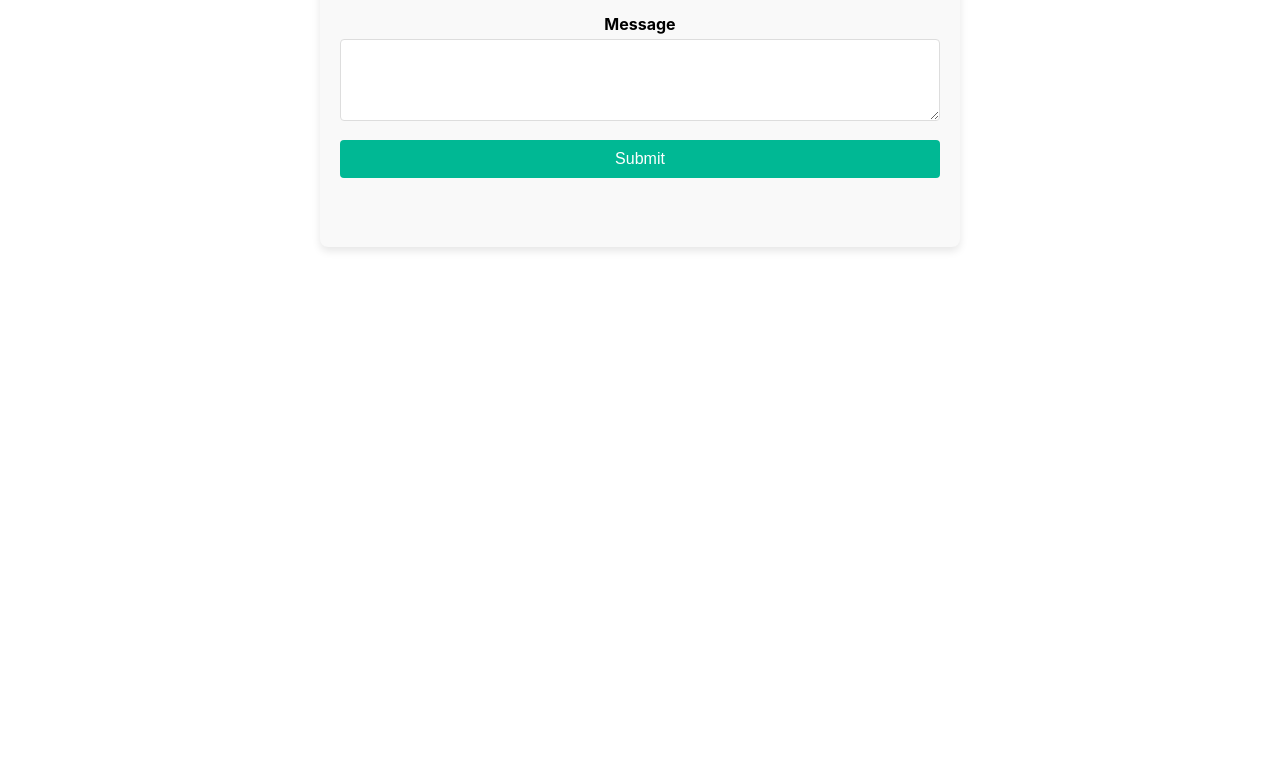
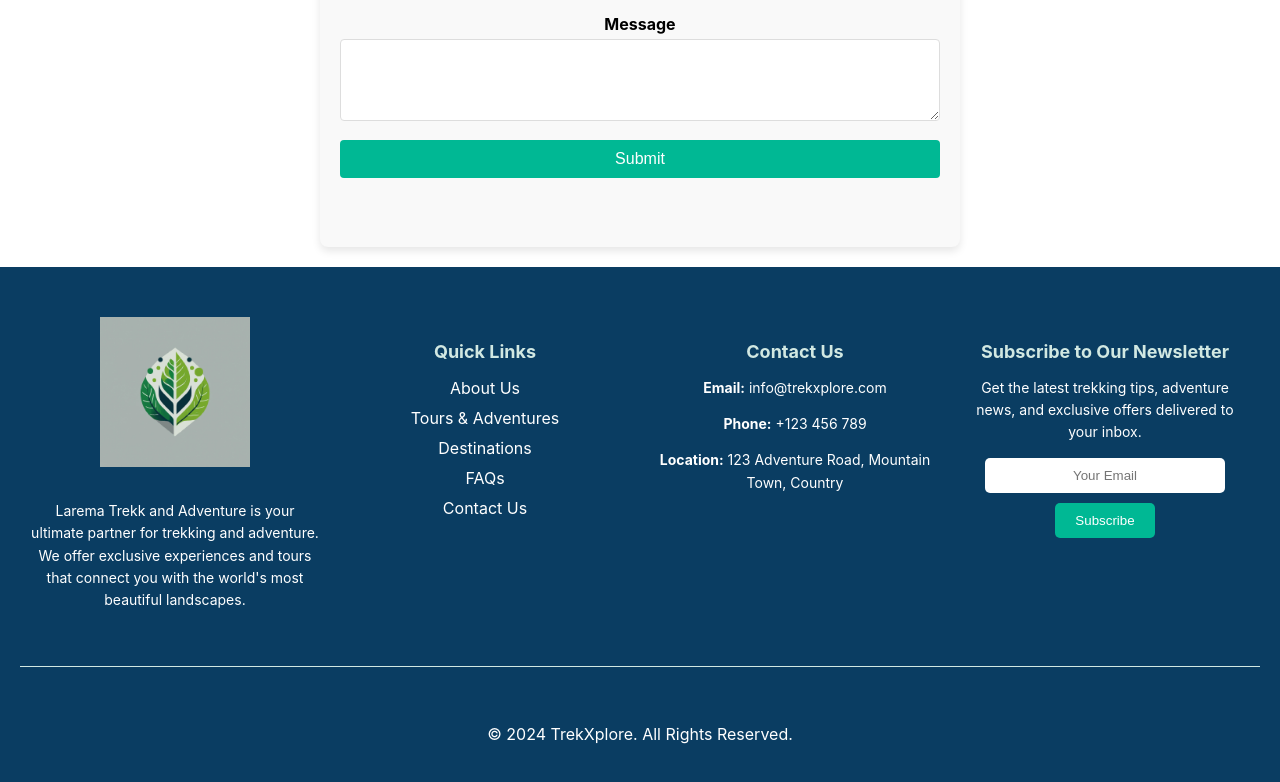
Before and after one commit to johnomeyo/larema, a React (Create React App) app: page /destinations in a window 1280 px wide. Shown: the part 4168-4950 px from the top of the page. Before the commit the page ends 4435 px from the top, so only its background shows below. Built offline with nearby package versions, Linux system fonts and the light colour scheme; the HTML template or start-up script is replaced by a standard one.

Commit message:
Added the Footer

```diff
--- a/src/App.js
+++ b/src/App.js
@@ -5,6 +5,7 @@ import Testimonial from "./pages/Testimonial";
 import Contact from "./pages/Contact";
 import WhyChooseUsSection from "./pages/WhyChooseUs";
 import TourPackages from "./components/TourPackages";
+import Footer from "./components/Footer";
 function App() {
   return (
     <>
@@ -14,6 +15,7 @@ function App() {
       <TourPackages />
       <Testimonial />
       <Contact />
+      <Footer/>
     </>
 
   );
--- a/src/components/Footer.css
+++ b/src/components/Footer.css
@@ -1,109 +1,106 @@
-Footer container with flexbox for layout
 .footer {
+    background-color: #0a3d62;
+    color: white;
+    padding: 40px 20px;
+  }
+
+  .footer-container {
     display: flex;
-    flex-wrap: wrap; /* Allows items to wrap on smaller screens */
     justify-content: space-between;
-    align-items: center;
-    padding: 30px 20px; /* Added more padding for better spacing */
-    background-color: #1f8563;
-    border-top: 2px solid #ddd; /* Optional: Add a border for a clean separation */
-    color: white;
-}
+    flex-wrap: wrap;
+  }
 
-/* Footer left section */
-.footer-left {
-    flex: 1;
-    text-align: center;
-    margin-bottom: 20px; /* Added margin for better spacing */
-}
+  .footer-section {
+    flex: 1 1 200px;
+    margin: 10px;
+  }
 
-.footer-left img {
-    width: 120px; /* Increased image size */
-    height: auto;
-    margin-bottom: 10px;
-}
+  .company-logo {
+    max-width: 150px;
+    margin-bottom: 15px;
+  }
 
-/* Footer middle section */
-.footer-middle {
-    flex: 2;
-    display: flex;
-    justify-content: space-around; /* Space elements evenly */
-    gap: 20px; /* Added gap for better spacing between columns */
-}
+  .footer-section h4 {
+    font-size: 18px;
+    margin-bottom: 15px;
+    color: #d1e8e2;
+  }
 
-.footer-middle ul {
+  .footer-section p {
+    font-size: 14px;
+    line-height: 1.6;
+  }
+
+  .footer-section ul {
     list-style: none;
     padding: 0;
-    text-align: left;
-}
+  }
 
-.footer-middle li {
+  .footer-section ul li {
     margin-bottom: 10px;
-}
+  }
 
-.footer-middle a {
+  .footer-section ul li a {
+    color: white;
     text-decoration: none;
-    color: #333;
-    font-size: 14px; /* Increased font size for better readability */
     transition: color 0.3s ease;
-}
+  }
 
-.footer-middle a:hover {
-    color: #00b894; /* Hover effect for links */
-}
+  .footer-section ul li a:hover {
+    color: #00b894;
+  }
 
-/* Footer right section */
-.footer-right {
-    flex: 1;
+  .newsletter input[type="email"] {
+    padding: 10px;
+    width: 100%;
+    max-width: 220px;
+    margin-bottom: 10px;
+    border-radius: 5px;
+    border: none;
+  }
+
+  .newsletter button {
+    padding: 10px 20px;
+    background-color: #00b894;
+    color: white;
+    border: none;
+    border-radius: 5px;
+    cursor: pointer;
+    transition: background-color 0.3s ease;
+  }
+
+  .newsletter button:hover {
+    background-color: #009688;
+  }
+
+  .footer-bottom {
+    margin-top: 30px;
     text-align: center;
-    margin-bottom: 20px; /* Added margin for better spacing */
-}
+    border-top: 1px solid #d1e8e2;
+    padding-top: 20px;
+  }
 
-.footer-right .app-icons {
-    display: flex;
-    justify-content: center;
-    gap: 10px; /* Added gap between icons */
-}
+  .social-media a {
+    color: white;
+    margin: 0 10px;
+    font-size: 18px;
+    transition: color 0.3s ease;
+  }
 
-.footer-right .app-icons img {
-    width: 45px;
-    height: auto;
-}
+  .social-media a:hover {
+    color: #00b894;
+  }
 
-.footer-right p {
-    margin-top: 10px;
-    font-size: 12px;
-    color: #666;
-}
-
-/* Responsive Design */
-@media (max-width: 768px) {
-    .footer {
-        flex-direction: column;
-        align-items: center; /* Align items to center */
+  @media (max-width: 768px) {
+    .footer-container {
+      flex-direction: column;
     }
 
-    .footer-middle {
-        flex-direction: column; /* Stack the middle columns */
-        gap: 15px; /* Add gap between stacked sections */
-        align-items: center;
+    .footer-section {
+      margin-bottom: 30px;
     }
 
-    .footer-right {
-        margin-top: 20px;
+    .newsletter input[type="email"] {
+      max-width: 100%;
     }
-}
-
-@media (max-width: 480px) {
-    .footer-left img {
-        width: 100px; /* Adjust image size on small screens */
-    }
-
-    .footer-middle ul {
-        text-align: center; /* Center list items on small screens */
-    }
-
-    .footer-right .app-icons img {
-        width: 40px; /* Smaller app icons on small screens */
-    }
-}
+  }
--- a/src/components/Footer.jsx
+++ b/src/components/Footer.jsx
@@ -1,47 +1,65 @@
 import React from 'react';
-import './Footer.css';
+import './Footer.css'; // Add the CSS below
+import logo from "../green_tech_logo.jpg"; // Replace with the correct path to your logo
 
 function Footer() {
   return (
-    <Footer className="Footer">
-      <div className="Footer-left">
-        <img src="your-logo.png" alt="Company Logo" className="logo" />
-        <p>Thank you for your continued support.</p>
-        <p>Contact us for much longer.</p>
+    <footer className="footer">
+      <div className="footer-container">
+        <div className="footer-section company-info">
+          <img src={logo} alt="Company Logo" className="company-logo" />
+          <p>
+            Larema Trekk and Adventure is your ultimate partner for trekking and adventure. We offer exclusive experiences
+            and tours that connect you with the world's most beautiful landscapes.
+          </p>
+        </div>
+
+        <div className="footer-section quick-links">
+          <h4>Quick Links</h4>
+          <ul>
+            <li><a href="/about">About Us</a></li>
+            <li><a href="/tours">Tours & Adventures</a></li>
+            <li><a href="/destinations">Destinations</a></li>
+            <li><a href="/faq">FAQs</a></li>
+            <li><a href="/contact">Contact Us</a></li>
+          </ul>
+        </div>
+
+        <div className="footer-section contact-info">
+          <h4>Contact Us</h4>
+          <p><strong>Email:</strong> info@trekxplore.com</p>
+          <p><strong>Phone:</strong> +123 456 789</p>
+          <p><strong>Location:</strong> 123 Adventure Road, Mountain Town, Country</p>
+        </div>
+
+        <div className="footer-section newsletter">
+          <h4>Subscribe to Our Newsletter</h4>
+          <p>Get the latest trekking tips, adventure news, and exclusive offers delivered to your inbox.</p>
+          <form>
+            <input type="email" placeholder="Your Email" />
+            <button type="submit">Subscribe</button>
+          </form>
+        </div>
       </div>
-      <div className="Footer-middle">
-        <h3>Company</h3>
-        <ul>
-          <li><a href="#">About</a></li>
-          <li><a href="#">Careers</a></li>
-          <li><a href="#">Mobile</a></li>
-        </ul>
-        <h3>Contact</h3>
-        <ul>
-          <li><a href="#">Help/FAQ</a></li>
-          <li><a href="#">Press</a></li>
-          <li><a href="#">Affiliates</a></li>
-        </ul>
-        <h3>More</h3>
-        <ul>
-          <li><a href="#">Airlines</a></li>
-          <li><a href="#">Airline*</a></li>
-          <li><a href="#">Low fare tips</a></li>
-        </ul>
-      </div>
-      <div className="Footer-right">
-        <h3>Discover our app</h3>
-        <div className="app-icons">
-          <a href="#">
-            <img src="google-play-badge.png" alt="Google Play" />
+
+      <div className="footer-bottom">
+        <div className="social-media">
+          <a href="https://facebook.com" target="_blank" rel="noopener noreferrer">
+            <i className="fab fa-facebook"></i>
           </a>
-          <a href="#">
-            <img src="app-store-badge.png" alt="App Store" />
+          <a href="https://instagram.com" target="_blank" rel="noopener noreferrer">
+            <i className="fab fa-instagram"></i>
+          </a>
+          <a href="https://twitter.com" target="_blank" rel="noopener noreferrer">
+            <i className="fab fa-twitter"></i>
+          </a>
+          <a href="https://youtube.com" target="_blank" rel="noopener noreferrer">
+            <i className="fab fa-youtube"></i>
           </a>
         </div>
-        <p>&copy; 2023 Your Company. All rights reserved.</p>
+        <p>&copy; {new Date().getFullYear()} TrekXplore. All Rights Reserved.</p>
       </div>
-    </Footer>
+    </footer>
   );
 }
 
```
Also changed, not shown: src/green_tech_logo.jpg (added).
